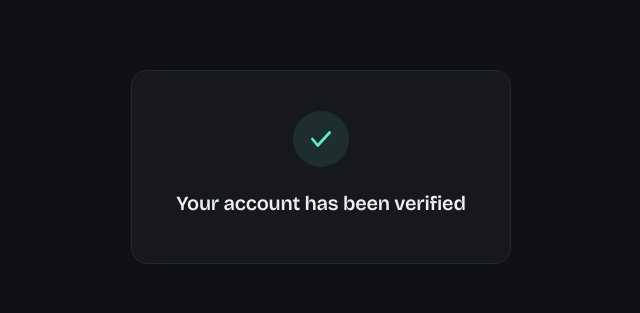
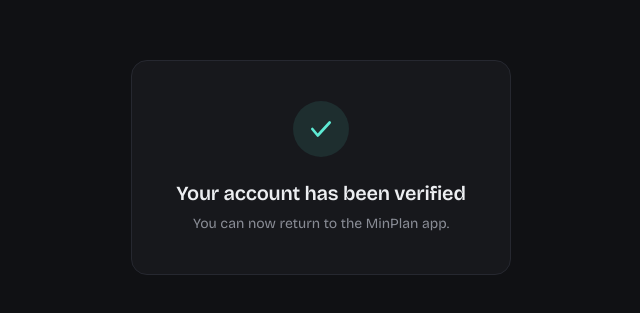
Before and after one commit to ANASTUDIOS/Email-Verification, a plain HTML site: page index.html in a window 1280 px wide. Shown: the part 233-546 px from the top of the page, without its empty margins (319-959 px from the left). Drawn offline with nearby package versions, Linux system fonts and the light colour scheme.

Commit message:
Add verification message to index.html

```diff
--- a/index.html
+++ b/index.html
@@ -94,6 +94,7 @@
       <svg viewBox="0 0 24 24"><polyline points="4 12 9 18 20 6"></polyline></svg>
     </div>
     <h1>Your account has been verified</h1>
+    <p>You can now return to the MinPlan app.</p>
   </div>
 </body>
 </html>
```
